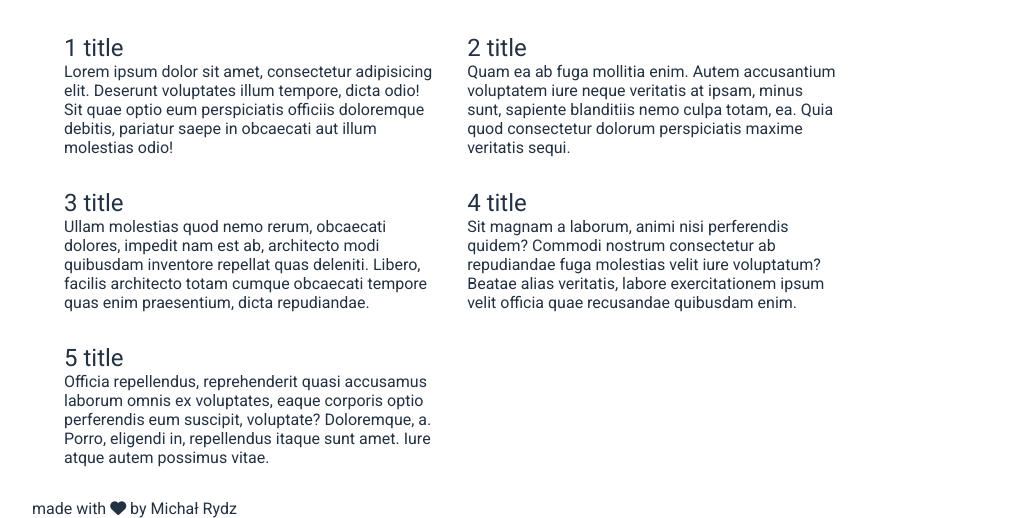
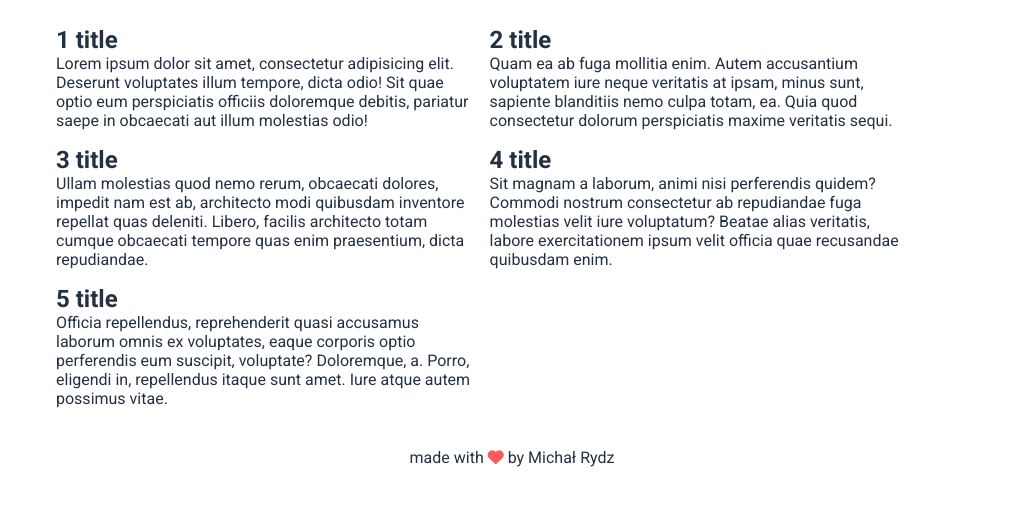
Before and after one commit to armlessdinosaur/HTML-test, a plain HTML site: page index.html in a window 1280 px wide. Shown: the part 847-1365 px from the top of the page, without its empty margins (128-1151 px from the left). After the commit the page ends 1330 px from the top, so only its background shows below. Drawn offline with Linux system fonts and the light colour scheme.

Commit message:
1.2 added some details

```diff
--- a/index.html
+++ b/index.html
@@ -50,7 +50,7 @@
             <div style="clear:both;"></div>
         </div>
         <div class="footer">
-            made with <i class="fa fa-heart" aria-hidden="true"></i> by Michał Rydz
+            made with <span class="heart"><i class="fa fa-heart" aria-hidden="true"></i> </span>by Michał Rydz
         </div>
     </div>
 </body>
--- a/style.css
+++ b/style.css
@@ -64,11 +64,21 @@ a:hover
 }
 .title
 {
+  font-weight: 700;
   font-size: 1.5em;
 }
 .card
 {
+  margin: 0.5em;
+  float: left;
+  max-width: 45%;
+}
+.footer
+{
+  text-align: center;
   margin: 1em;
-  float: left;
-  width: 40%;
 }
+.heart
+{
+  color: #F95959;
+}
```
